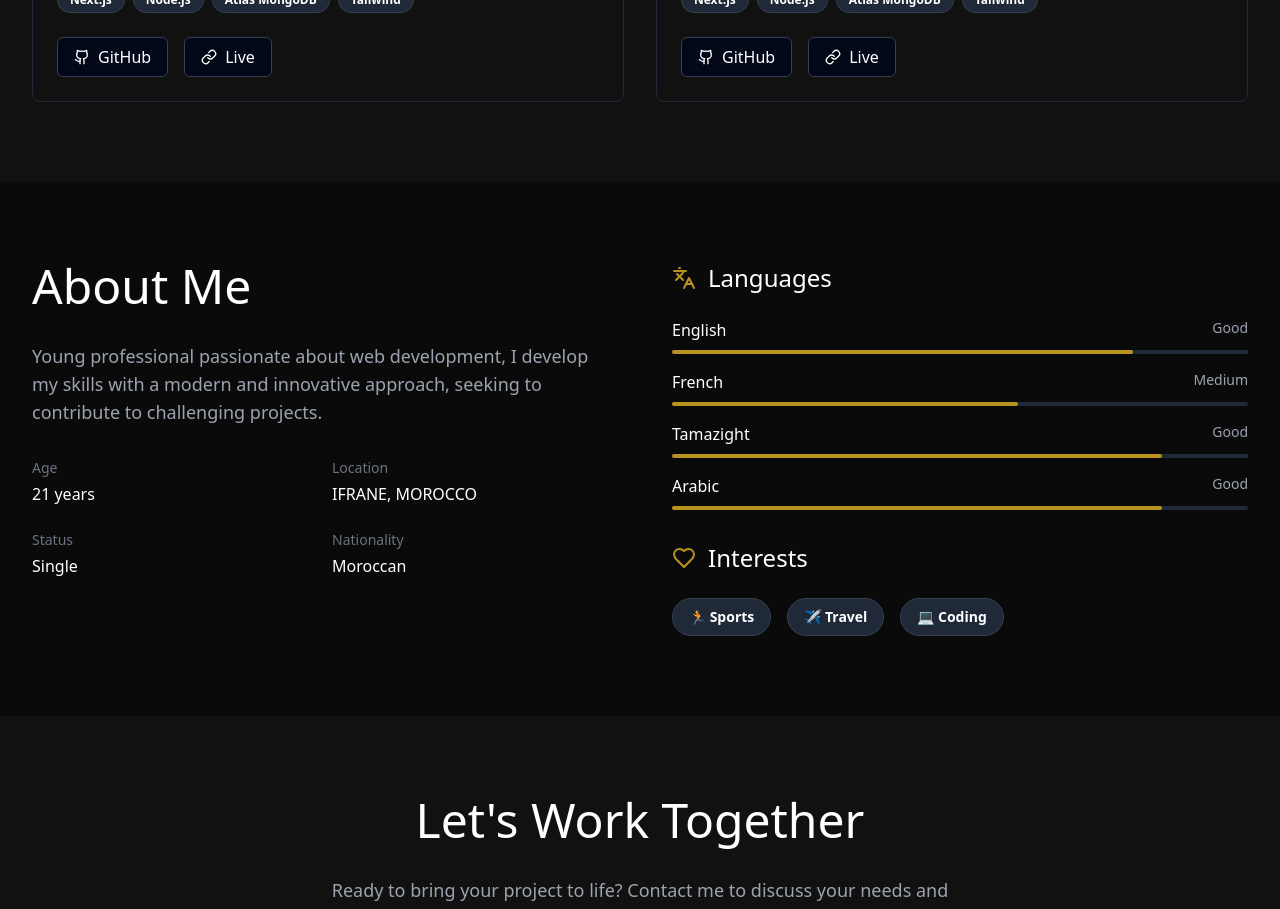
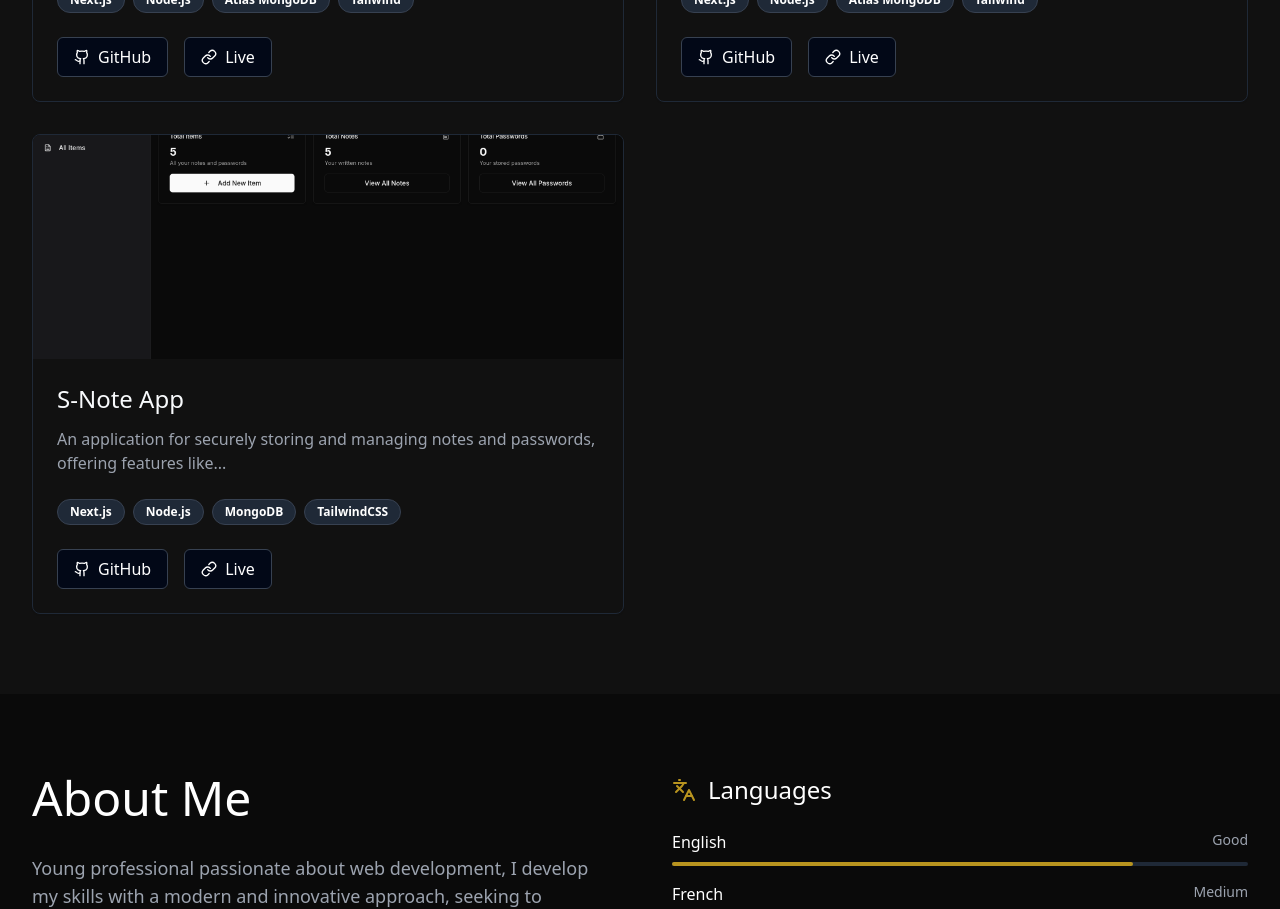
Before and after one commit to smail-yazidi/Portfolio, a Next.js app: page / in a window 1280 px wide. Shown: the part 4280-5189 px from the top of the page. Built offline with nearby package versions, Linux system fonts and the light colour scheme.

Commit message:
add s-note project

```diff
--- a/app/page.tsx
+++ b/app/page.tsx
@@ -133,7 +133,9 @@ const translations = {
       "Un système d'affichage numérique en temps réel développé pour le département CLE de l'Université Al Akhawayn. Il aide les étudiants à identifier rapidement leurs tuteurs et tables assignés grâce à une interface intuitive et photo-supportée.",
     github: "GitHub",
     live: "Live",
-
+ sNoteTitle: "Application S-Note",
+  sNoteDesc: "Une application sécurisée et intuitive pour stocker et gérer vos notes et mots de passe.",
+ // (You fill in the details)
     // About
     aboutTitle: "À Propos de Moi",
     aboutDescription:
@@ -265,9 +267,11 @@ const translations = {
     tableManagementTitle: "Table Management System",
     tableManagementDesc:
       "A real-time digital display system developed for the CLE department at Akhawayn University. It helps students quickly identify their assigned tutors and tables using an intuitive, photo-supported interface.",
-    github: "GitHub",
+
+    sNoteTitle: "S-Note App",
+sNoteDesc: "An application for securely storing and managing notes and passwords, offering features like...",
+ github: "GitHub",
     live: "Live",
-
     // About
     aboutTitle: "About Me",
     aboutDescription:
@@ -521,6 +525,17 @@ export default function Portfolio() {
         github: "https://github.com/SmailYazidi/Table-Management-System",
         live: "https://table-management-system-five.vercel.app",
       },
+       {
+      title: t.sNoteTitle, // Assuming you'll add this to your translation file
+      description: t.sNoteDesc, // Assuming you'll add this to your translation file
+      images: [
+        "/images/s-note/1.png",
+        "/images/s-note/2.png"
+      ],
+      tech: ["Next.js", "Node.js", "MongoDB", "TailwindCSS"],
+      github: "https://github.com/SmailYazidi/S-Note",
+      live: "https://s-note.vercel.app",
+    },
     ],
     [t]
   );
```
Also changed, not shown: public/images/s-note/1.png (added), public/images/s-note/2.png (added).
